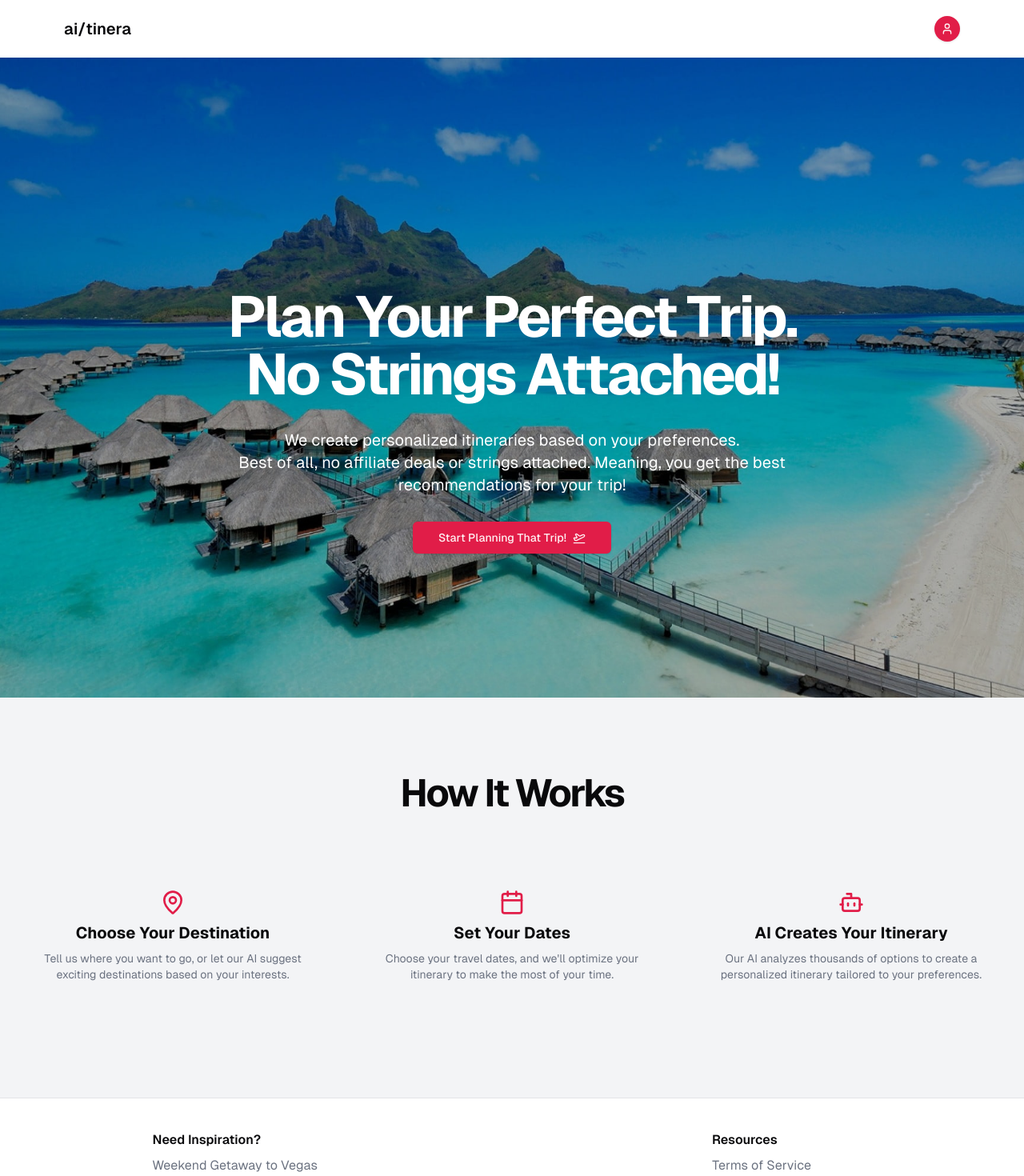
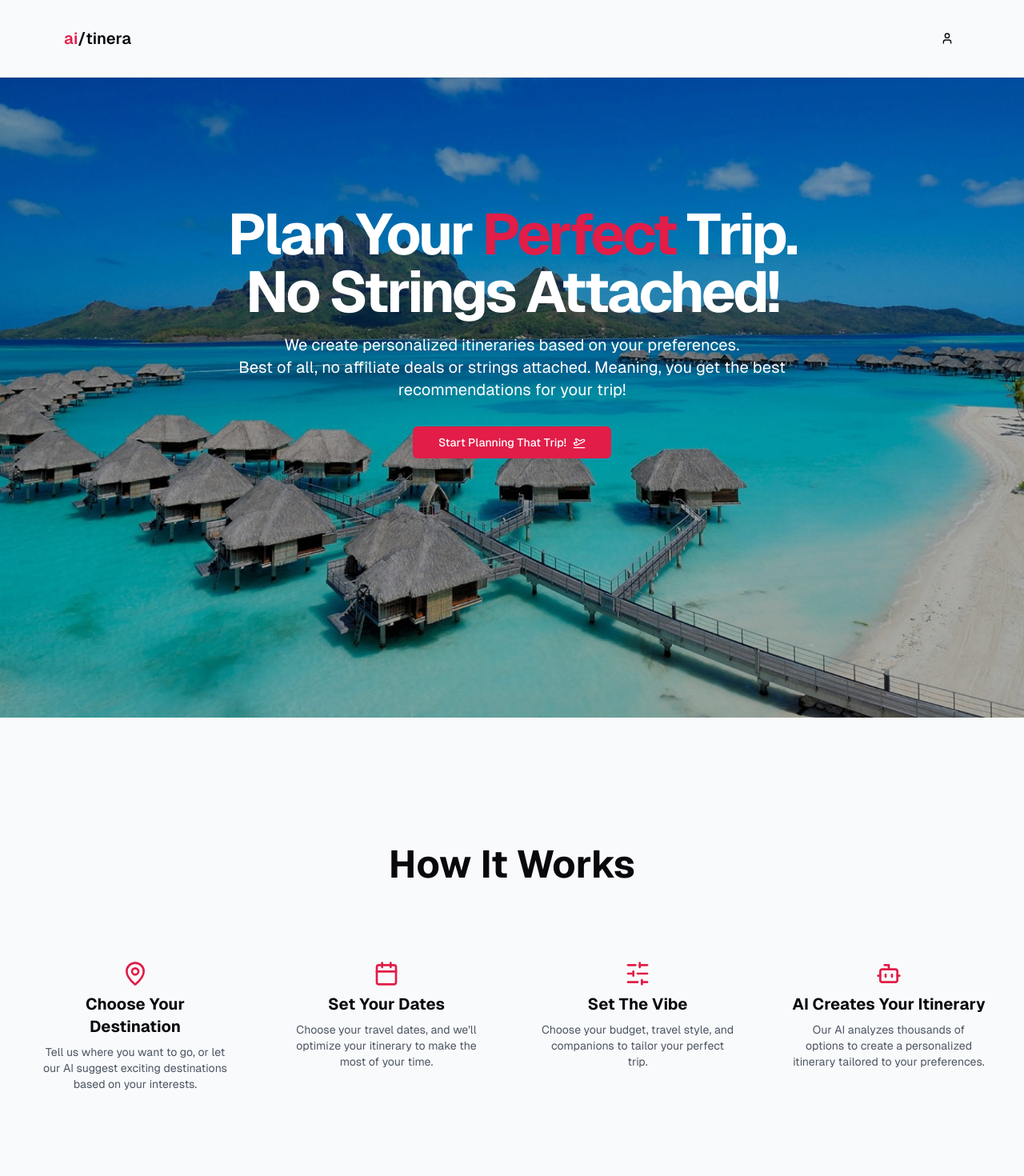
Before and after one commit to cheflit/aitinera, a Next.js app: page / in a window 1280 px wide. Shown: the top 1470 px of the page at 80% size. Built offline with nearby package versions, Linux system fonts and the light colour scheme.

Commit message:
reformat things

```diff
--- a/app/(landing)/layout.tsx
+++ /dev/null
@@ -1,34 +0,0 @@
-import type { Metadata } from "next";
-import localFont from "next/font/local";
-import "../globals.css";
-import React from "react";
-import {Toaster} from "@/components/ui/toaster";
-import { SpeedInsights } from "@vercel/speed-insights/next"
-
-const geistSans = localFont({
-  src: "../fonts/GeistVF.woff",
-  variable: "--font-geist-sans",
-  weight: "100 900",
-});
-const geistMono = localFont({
-  src: "../fonts/GeistMonoVF.woff",
-  variable: "--font-geist-mono",
-  weight: "100 900",
-});
-
-export const metadata: Metadata = {
-  title: "ai/tinera",
-  description: "Your favorite trip tool.",
-};
-
-export default function RootLayout({ children }: Readonly<{ children: React.ReactNode; }>) {
-  return (
-    <html lang="en">
-      <body className={`${geistSans.variable} ${geistMono.variable} antialiased`}>
-        <SpeedInsights />
-        {children}
-        <Toaster />
-      </body>
-    </html>
-  );
-}
--- a/app/(landing)/page.tsx
+++ /dev/null
@@ -1,16 +0,0 @@
-import Hero from "@/components/landing/hero";
-import Footer from "@/components/landing/footer";
-import HowSection from "@/components/landing/how-section";
-import Header from "@/components/landing/header";
-import React from "react";
-
-export default function Home() {
-  return (
-    <div className="font-[family-name:var(--font-geist-sans)]">
-        <Header />
-        <Hero />
-        <HowSection />
-        <Footer />
-    </div>
-  );
-}
--- /dev/null
+++ b/app/(questionnaire)/trip-planner/page.tsx
@@ -0,0 +1,72 @@
+"use client";
+
+import React, { useState } from 'react';
+
+const Page = () => {
+    const [formData, setFormData] = useState({
+        destination: '',
+        travelDate: '',
+        budget: '',
+        activities: '',
+    });
+
+    const handleChange = (e: { target: { name: any; value: any; }; }) => {
+        const { name, value } = e.target;
+        setFormData({
+            ...formData,
+            [name]: value,
+        });
+    };
+
+    const handleSubmit = (e: { preventDefault: () => void; }) => {
+        e.preventDefault();
+        console.log('Form Data Submitted:', formData);
+    };
+
+    return (
+        <div>
+            <h1>Travel Preferences Questionnaire</h1>
+            <form onSubmit={handleSubmit}>
+                <div>
+                    <label>Destination:</label>
+                    <input
+                        type="text"
+                        name="destination"
+                        value={formData.destination}
+                        onChange={handleChange}
+                    />
+                </div>
+                <div>
+                    <label>Travel Date:</label>
+                    <input
+                        type="date"
+                        name="travelDate"
+                        value={formData.travelDate}
+                        onChange={handleChange}
+                    />
+                </div>
+                <div>
+                    <label>Budget:</label>
+                    <input
+                        type="number"
+                        name="budget"
+                        value={formData.budget}
+                        onChange={handleChange}
+                    />
+                </div>
+                <div>
+                    <label>Preferred Activities:</label>
+                    <input
+                        type="text"
+                        name="activities"
+                        value={formData.activities}
+                        onChange={handleChange}
+                    />
+                </div>
+                <button type="submit">Submit</button>
+            </form>
+        </div>
+    );
+};
+
+export default Page;
--- /dev/null
+++ b/app/(root)/layout.tsx
@@ -0,0 +1,13 @@
+import React from "react";
+import Navbar from "@/components/root/navbar";
+import Footer from "@/components/root/footer";
+
+export default function Layout({ children }: Readonly<{ children: React.ReactNode }>) {
+  return (
+      <main className="font-[family-name:var(--font-geist-sans)]">
+        <Navbar />
+        {children}
+        <Footer />
+      </main>
+  )
+}
--- /dev/null
+++ b/app/(root)/page.tsx
@@ -0,0 +1,12 @@
+import Hero from "@/components/root/hero";
+import HowSection from "@/components/root/how-section";
+import React from "react";
+
+export default function Page() {
+  return (
+    <div className="font-[family-name:var(--font-geist-sans)]">
+        <Hero />
+        <HowSection />
+    </div>
+  );
+}
--- /dev/null
+++ b/app/layout.tsx
@@ -0,0 +1,34 @@
+import type { Metadata } from "next";
+import localFont from "next/font/local";
+import "./globals.css";
+import React from "react";
+import {Toaster} from "@/components/ui/toaster";
+import { SpeedInsights } from "@vercel/speed-insights/next"
+
+const geistSans = localFont({
+    src: "./fonts/GeistVF.woff",
+    variable: "--font-geist-sans",
+    weight: "100 900",
+});
+const geistMono = localFont({
+    src: "./fonts/GeistMonoVF.woff",
+    variable: "--font-geist-mono",
+    weight: "100 900",
+});
+
+export const metadata: Metadata = {
+    title: "ai/tinera",
+    description: "Your favorite trip tool.",
+};
+
+export default function RootLayout({ children }: Readonly<{ children: React.ReactNode; }>) {
+    return (
+        <html lang="en">
+            <body className={`${geistSans.variable} ${geistMono.variable} antialiased`}>
+                <SpeedInsights />
+                {children}
+                <Toaster />
+            </body>
+        </html>
+    );
+}
--- a/components/landing/footer.tsx
+++ b/components/root/footer.tsx
@@ -44,14 +44,14 @@ export default function Footer() {
     ];
 
     return (
-        <footer className="py-10 px-6 md:px-8 bottom-0 border-t">
+        <footer className="bottom-0 py-10 px-8 border-t">
             <div className="container mx-auto grid grid-cols-1 md:grid-cols-2 gap-8 md:justify-items-center">
                 <div className="space-y-2">
                     <span className="font-semibold">Need Inspiration?</span>
                     <ul>
                         {tripIdeas.map((trip, index) => (
                             <li key={index}>
-                                <Link href={trip.href} className="hover:underline underline-offset-2 text-gray-500">
+                                <Link href={trip.href} className="hover:underline underline-offset-2 text-gray-600">
                                     {trip.title}
                                 </Link>
                             </li>
@@ -63,7 +63,7 @@ export default function Footer() {
                     <ul>
                         {resources.map((resource, index) => (
                             <li key={index}>
-                                <Link href={resource.href} className="hover:underline underline-offset-2 text-gray-500">
+                                <Link href={resource.href} className="hover:underline underline-offset-2 text-gray-600">
                                     {resource.title}
                                 </Link>
                             </li>
@@ -71,8 +71,8 @@ export default function Footer() {
                     </ul>
                 </div>
             </div>
-            <div className="mt-8 pt-8 text-center text-xs text-gray-500">
-                <p>&copy; {new Date().getFullYear()} ai/tinera. All rights reserved. A product of tm/eight.</p>
+            <div className="mt-8 pt-6 text-center text-xs text-gray-500 border-t">
+                <p>&copy; {new Date().getFullYear()} ai/tinera. All rights reserved. A product by tm/eight.</p>
             </div>
         </footer>
     )
--- a/components/landing/hero.tsx
+++ b/components/root/hero.tsx
@@ -29,7 +29,7 @@ export default function Hero() {
     }, [images.length]);
 
     return (
-        <section className="w-full hero-section">
+        <section className="hero-section py-40 px-8">
             {images.map((src, index) => (
                 <Image
                     key={index}
@@ -42,21 +42,21 @@ export default function Hero() {
                 />
             ))}
 
-            <div className="container py-52 md:py-64 lg:py-68 xl:py-72 mx-auto px-4 md:px-6 content">
-                <div className="flex flex-col items-center space-y-8 text-center">
-                    <div className="space-y-8">
-                        <h1 className="text-4xl font-bold text-white tracking-tighter md:text-6xl lg:text-7xl/none">
-                            Plan Your Perfect Trip.
+            <div className="content text-center">
+                <div className="flex flex-col space-y-8">
+                    <div className="space-y-4 mx-auto">
+                        <h1 className="font-bold text-white tracking-tighter text-5xl md:text-6xl lg:text-7xl/none">
+                            Plan Your <span className="text-primary">Perfect</span> Trip.
                             <br/>No Strings Attached!
                         </h1>
-                        <p className="mx-auto text-sm max-w-[800px] text-white sm:text-l md:text-xl">
+                        <p className="max-w-[800px] text-white text-sm md:text-md lg:text-xl">
                             We create personalized itineraries based on your preferences.
                             <br/> Best of all, no affiliate deals or strings attached. Meaning, you get the best recommendations for your trip!
                         </p>
                     </div>
 
                     <Link href="/">
-                        <Button size="lg">
+                        <Button size="lg" className="shadow-none text-white">
                             Start Planning That Trip!<PlaneTakeoff />
                         </Button>
                     </Link>
--- a/components/landing/how-section.tsx
+++ b/components/root/how-section.tsx
@@ -1,5 +1,5 @@
 import React from "react";
-import { MapPin, Calendar, Bot } from "lucide-react";
+import {MapPin, Calendar, Bot, SlidersHorizontalIcon} from "lucide-react";
 
 const steps = [
     {
@@ -13,6 +13,11 @@ const steps = [
         description: "Choose your travel dates, and we'll optimize your itinerary to make the most of your time.",
     },
     {
+        icon: SlidersHorizontalIcon,
+        title: "Set The Vibe",
+        description: "Choose your budget, travel style, and companions to tailor your perfect trip.",
+    },
+    {
         icon: Bot,
         title: "AI Creates Your Itinerary",
         description: "Our AI analyzes thousands of options to create a personalized itinerary tailored to your preferences.",
@@ -21,15 +26,19 @@ const steps = [
 
 export default function HowSection(){
     return (
-        <section className="w-full py-12 md:py-24 lg:py-24 bg-gray-100 dark:bg-gray-800">
-            <div className="container mx-auto px-4 md:px-6">
-                <h2 className="text-3xl font-bold tracking-tighter sm:text-5xl text-center mb-20">How It Works</h2>
-                <div className="grid gap-10 mb-8 sm:grid-cols-1 md:grid-cols-3">
+        <section className="py-40 bg-gray-50 px-8">
+            <div className="container mx-auto">
+                <h2 className="font-bold text-4xl md:text-5xl text-center mb-20">
+                    How It Works
+                </h2>
+                <div className="grid gap-10 mb-8 sm:grid-cols-1 md:grid-cols-2 lg:grid-cols-4 text-center">
                     {steps.map((step, index) => (
-                        <div key={index} className="flex flex-col items-center space-y-2 p-4 rounded-lg">
+                        <div key={index} className="flex flex-col items-center space-y-2 p-4">
                             <step.icon className="h-8 w-8 text-primary" />
-                            <h3 className="text-xl font-bold">{step.title}</h3>
-                            <p className="text-sm text-gray-500 dark:text-gray-400 text-center">
+                            <h3 className="text-xl font-bold">
+                                {step.title}
+                            </h3>
+                            <p className="text-sm text-gray-600 text-center max-w-[350px]">
                                 {step.description}
                             </p>
                         </div>
--- a/components/landing/header.tsx
+++ b/components/root/navbar.tsx
@@ -5,23 +5,21 @@ import {User} from 'lucide-react'
 import React from "react";
 import {Button} from "@/components/ui/button";
 
-export default function Header() {
+export default function Navbar() {
     return (
-        <header className="top-0 z-50 px-20 py-5 flex w-full items-center">
+        <header className="top-0 z-50 px-20 py-8 flex bg-gray-50 border-b">
             <div className="container flex mx-auto justify-between items-center">
                 <Link href="/" className="flex items-center space-x-2">
                     <span className="text-xl font-semibold">
-                        ai/tinera
+                        <span className="text-primary">ai</span>/tinera
                     </span>
                 </Link>
 
-                <div className="ml-auto flex gap-5">
-                    <Link href="/">
-                        <Button variant="default" size="icon" className="rounded-full size-8">
-                            <User />
-                        </Button>
-                    </Link>
-                </div>
+                <Link href="/">
+                    <Button variant="ghost" size="icon" className="rounded-full size-8">
+                        <User />
+                    </Button>
+                </Link>
             </div>
         </header>
     )
```
